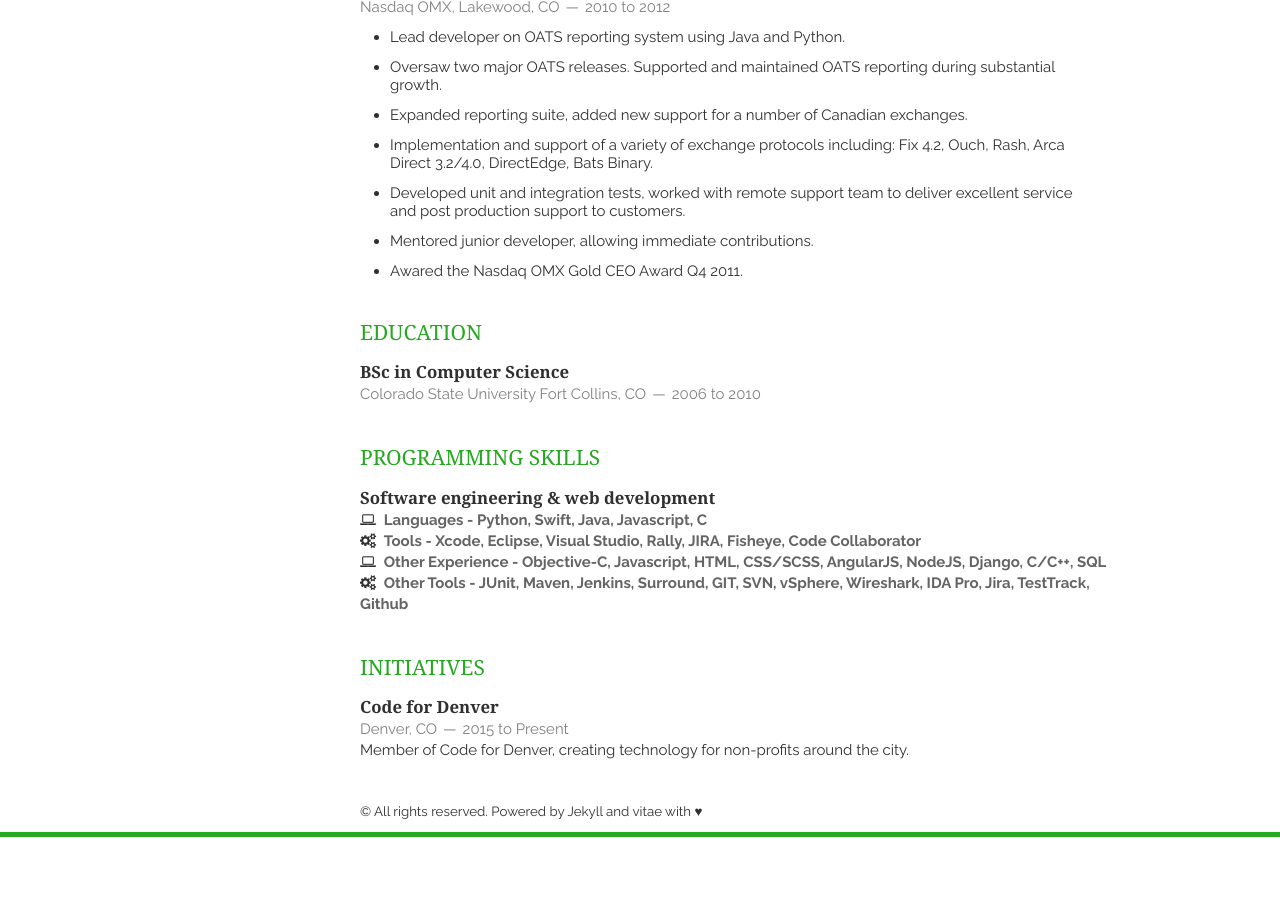
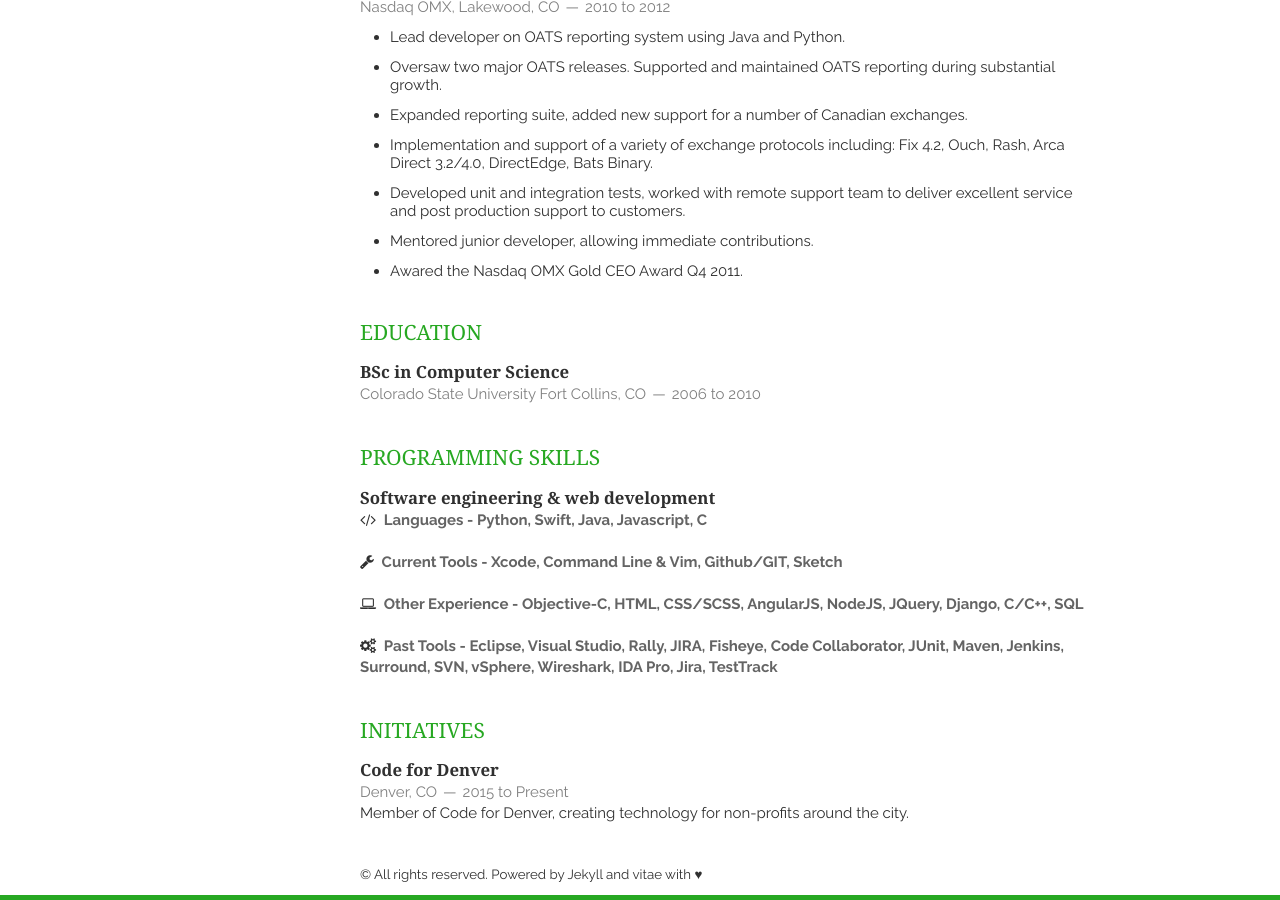
Before and after one commit to joshhamann/resume, a Jekyll site: the page built from index.html, in a window 1280 px wide and 900 px high, scrolled down 759 px. Built offline with Jekyll 4.4.1, drawn with Linux system fonts in a browser that asks for light colours; nearby versions of some CDN libraries; Markdown is read by kramdown in place of the engine named in the settings; the list of posts is cut into pages by our own code; before the commit the page ends 1596 px from its top, so only the background shows below that.

Commit message:
update skills

```diff
--- a/_includes/skills.html
+++ b/_includes/skills.html
@@ -5,16 +5,16 @@
             <h1>Software engineering & web development</h1>
         </header>
         <p>
-        <i class="fa fa-laptop"></i>&nbsp;&nbsp;<em>Languages - Python, Swift, Java, Javascript, C</em><br/>
-        </p>
+        <i class="fa fa-code"></i>&nbsp;&nbsp;<em>Languages - Python, Swift, Java, Javascript, C</em><br/>
+        </p><br/>
         <p>
-        <i class="fa fa-cogs"></i>&nbsp;&nbsp;<em>Tools - Xcode, Eclipse, Visual Studio, Rally, JIRA, Fisheye, Code Collaborator</em><br/>
-        </p>
+        <i class="fa fa-wrench"></i>&nbsp;&nbsp;<em>Current Tools - Xcode, Command Line & Vim, Github/GIT, Sketch</em><br/>
+        </p><br/>
         <p>
-        <i class="fa fa-laptop"></i>&nbsp;&nbsp;<em>Other Experience -  Objective-C, Javascript, HTML, CSS/SCSS, AngularJS, NodeJS, Django, C/C++, SQL</em><br/>
-        </p>
+        <i class="fa fa-laptop"></i>&nbsp;&nbsp;<em>Other Experience - Objective-C, HTML, CSS/SCSS, AngularJS, NodeJS, JQuery, Django, C/C++, SQL</em><br/>
+        </p><br/>
         <p>
-        <i class="fa fa-cogs"></i>&nbsp;&nbsp;<em>Other Tools -  JUnit, Maven, Jenkins, Surround, GIT, SVN, vSphere, Wireshark, IDA Pro, Jira, TestTrack, Github</em>
+        <i class="fa fa-cogs"></i>&nbsp;&nbsp;<em>Past Tools -  Eclipse, Visual Studio, Rally, JIRA, Fisheye, Code Collaborator, JUnit, Maven, Jenkins, Surround, SVN, vSphere, Wireshark, IDA Pro, Jira, TestTrack</em>
         </p>
     </article>
 </section>
```
